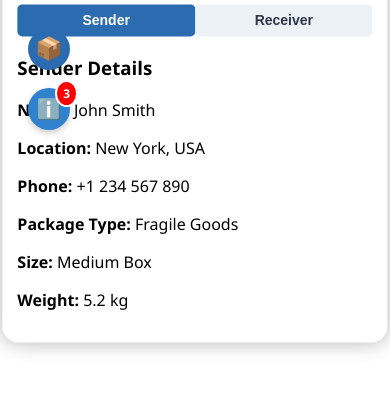
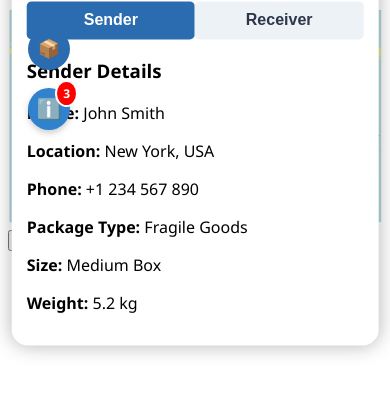
Before and after one commit to Express-Deliveey/Express-Delivery-Company-Int., a plain HTML site: page track-package4.html in a window 390 px wide. Drawn offline with Linux system fonts and the light colour scheme.

Commit message:
Update track-package4.html

```diff
--- a/track-package4.html
+++ b/track-package4.html
@@ -157,6 +157,34 @@
             padding: 8px;
          }
       }
+
+      @media (max-width: 768px) {
+  #shippingPanel {
+    width: 90%;
+    padding: 15px;
+  }
+  .switch-tabs button {
+    font-size: 16px;
+    padding: 10px;
+  }
+  #infoPanel {
+    width: 90%;
+    padding: 16px;
+  }
+}
+
+@media (max-width: 480px) {
+  #togglePanelBtn {
+    width: 40px;
+    height: 40px;
+    font-size: 18px;
+  }
+  #packageStatus {
+    font-size: 14px;
+    padding: 8px 12px;
+  }
+}
+
 
       /* Info Wrapper next to Show Details button */
       #infoWrapper {
@@ -614,4 +642,5 @@ stopButton.addEventListener('click', () => {
    </script>
 </body>
 
+
 </html>
```
